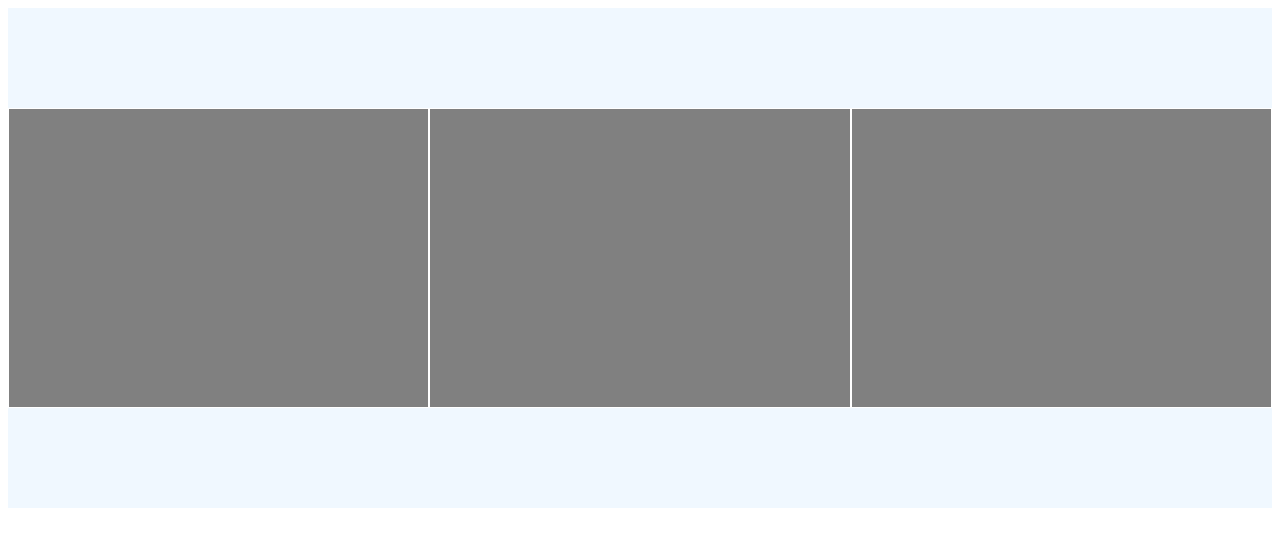
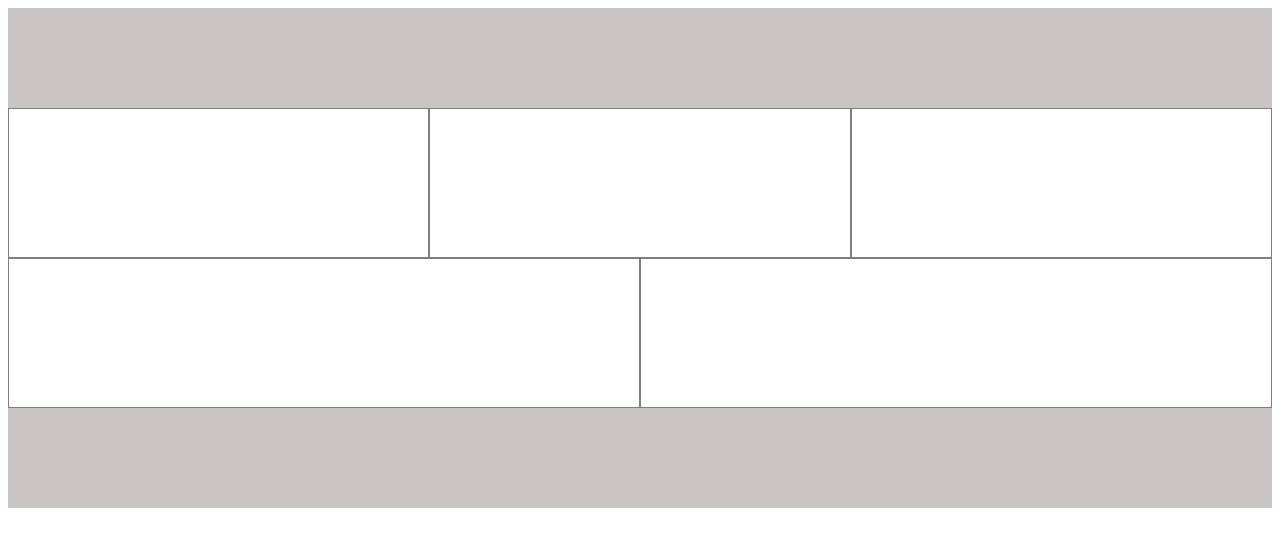
Before and after one commit to ShanthiKarunakaran/100devsBootcamp, a plain HTML site: page class05-materials/layout1.html in a window 1280 px wide. Drawn offline with Linux system fonts and the light colour scheme.

Commit message:
float layouts all 3 homeworks done

```diff
--- a/class05-materials/layout1.html
+++ b/class05-materials/layout1.html
@@ -3,9 +3,10 @@
   <head>
     <meta charset="utf-8">
     <title>Layout 1 using floats</title>
-    <link rel="stylesheet" href="style.css">
+    <link rel="stylesheet" href="style1.css">
   </head>
   <body>
+
     <header>
 
     </header>
@@ -14,8 +15,11 @@
     <section></section>
     <section></section>
 
+    <section class="row_2"></section>
+    <section class="row_2"></section>
 
 
     <footer></footer>
+
   </body>
 </html>
--- /dev/null
+++ b/class05-materials/style1.css
@@ -0,0 +1,23 @@
+* {
+  box-sizing: border-box;
+}
+
+
+header, footer {
+  background-color: rgb(203, 196, 196);
+  height: 100px;
+}
+section {
+  float: left;
+  width: 33.3333%;
+  border: 1px solid rgb(130, 126, 126);
+  height: 150px;
+}
+
+.row_2 {
+  width: 50%;
+}
+
+footer {
+  clear: both;
+}
--- /dev/null
+++ b/class05-materials/style2.css
@@ -0,0 +1,31 @@
+* {
+  box-sizing: border-box;
+}
+
+header, footer {
+  height: 100px;
+  background-color: aliceblue;
+}
+
+section {
+  background-color: rgb(233, 232, 228);
+  border: 1px solid rgb(206, 203, 203);
+}
+.row_1 {
+  height: 100px;
+}
+.row_2 {
+  float: left;
+  height: 200px;
+}
+
+.col1{
+  width: 45%;
+}
+.col2{
+  width: 55%;
+}
+
+footer {
+  clear: both;
+}
--- /dev/null
+++ b/class05-materials/style3.css
@@ -0,0 +1,24 @@
+* {
+  box-sizing: border-box;
+}
+
+header, footer {
+  height: 100px;
+  background-color: aliceblue;
+}
+
+section {
+  background-color: rgb(233, 232, 228);
+  border: 1px solid rgb(206, 203, 203);
+  float: left;
+  height: 400px;
+  width: 20%;
+}
+
+.col2{
+  width: 40%;
+}
+
+footer {
+  clear: both;
+}
```
Also changed, not shown: class05-materials/layout2.html (added, +24 -0 lines), class05-materials/layout3.html (added, +23 -0 lines).
